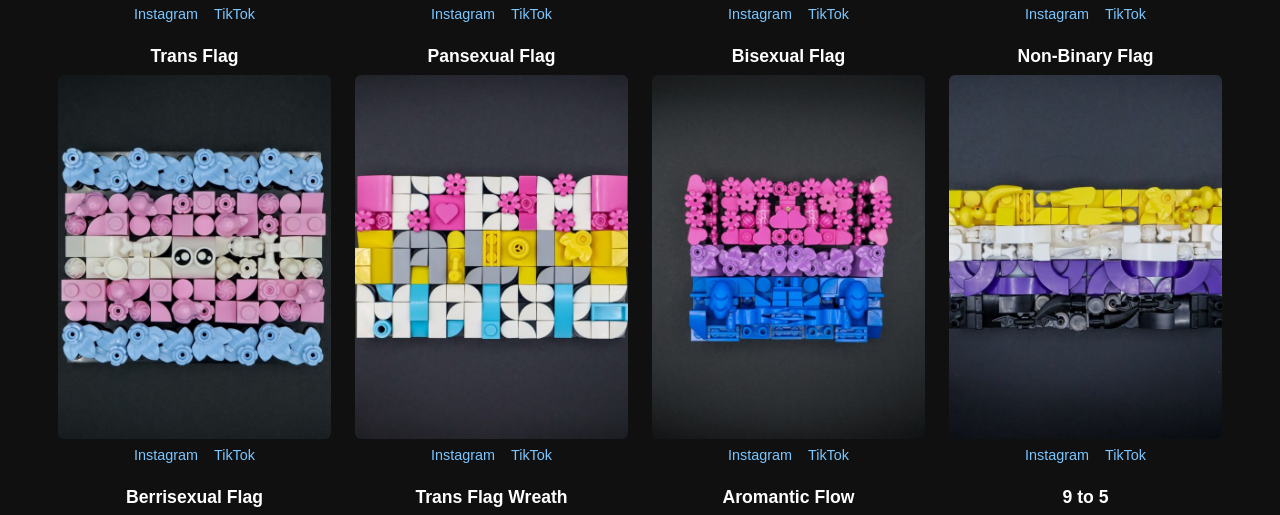
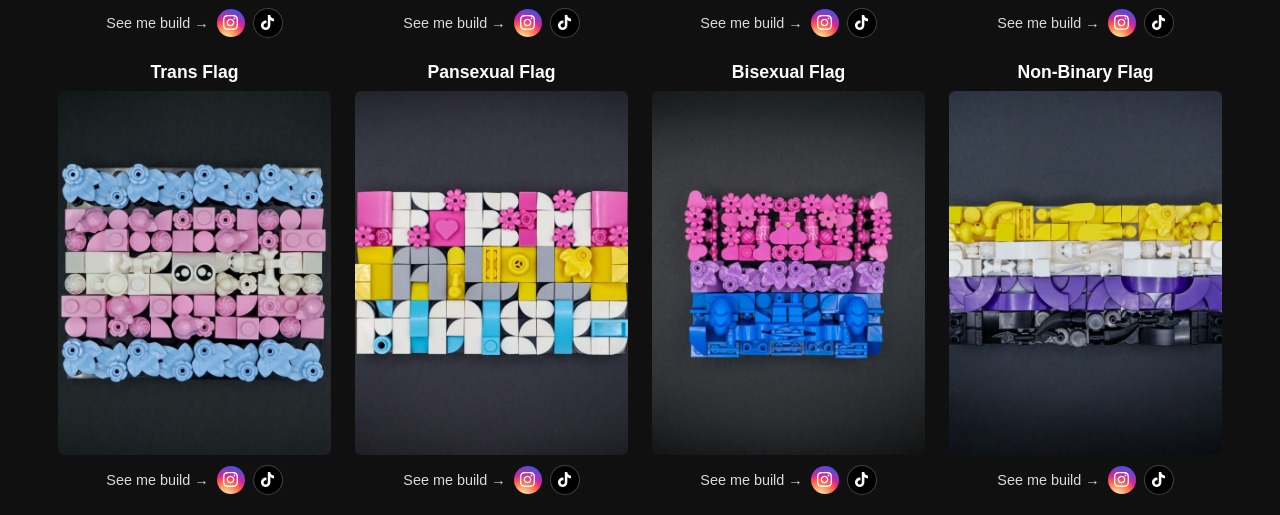
Before and after one commit to brirowe/Lego-Photography-Interactive-Portfolio, a Jekyll site: the page built from mosaics.md, in a window 1280 px wide. Shown: the part 573-1088 px from the top of the page. Built offline with Jekyll 4.4.1, drawn with Linux system fonts in a browser that asks for light colours; some web fonts are replaced; some of the changed text lies outside the part shown; grey boxes are pictures that could not be loaded.

Commit message:
Tik tok and insta logos

```diff
--- a/_sass/_mosaics.scss
+++ b/_sass/_mosaics.scss
@@ -22,16 +22,47 @@
     display: block;
     cursor: pointer;
   }
+}
 
-  .mosaic-link {
-    display: inline-block;
-    margin-top: 0.5rem;
-    color: $link-color;
-    font-size: 0.9em;
-  }
-}
 .mosaic-links {
   display: flex;
   justify-content: center;
-  gap: 1rem;
+  align-items: center;
+  gap: 8px;
+  margin-top: 0.6rem;
+
+  .mosaic-links-label {
+    font-size: 0.9em;
+    opacity: 0.85;
+  }
+
+  .mosaic-icon {
+    width: 28px;
+    height: 28px;
+    border-radius: 50%;
+    display: flex;
+    align-items: center;
+    justify-content: center;
+    color: #fff;
+    flex-shrink: 0;
+    transition: transform 0.2s ease;
+
+    svg {
+      width: 15px;
+      height: 15px;
+    }
+
+    &:hover {
+      transform: scale(1.15);
+    }
+  }
+
+  .instagram {
+    background: radial-gradient(circle at 30% 110%, #fdf497 0%, #fdf497 5%, #fd5949 45%, #d6249f 60%, #285AEB 90%);
+  }
+
+  .tiktok {
+    background: #000;
+    border: 1px solid rgba(255, 255, 255, 0.25);
+  }
 }
--- a/mosaics.md
+++ b/mosaics.md
@@ -17,8 +17,17 @@
     <img src="{{ site.baseurl }}/photos/mosaics/thumbs/{{ mosaic.file }}" alt="{{ mosaic.name }}" loading="lazy" onclick="showLightbox('{{ site.baseurl }}/photos/mosaics/{{ mosaic.file }}')">
     {% if mosaic.instagram_link or mosaic.tiktok_link %}
       <div class="mosaic-links">
-        {% if mosaic.instagram_link %}<a class="mosaic-link" href="{{ mosaic.instagram_link }}" target="_blank" rel="noopener">Instagram</a>{% endif %}
-        {% if mosaic.tiktok_link %}<a class="mosaic-link" href="{{ mosaic.tiktok_link }}" target="_blank" rel="noopener">TikTok</a>{% endif %}
+        <span class="mosaic-links-label">See me build &rarr;</span>
+        {% if mosaic.instagram_link %}
+          <a href="{{ mosaic.instagram_link }}" target="_blank" rel="noopener" class="mosaic-icon instagram" title="Watch on Instagram">
+            <svg viewBox="0 0 24 24" fill="currentColor" xmlns="http://www.w3.org/2000/svg"><path d="M12 2.163c3.204 0 3.584.012 4.85.07 3.252.148 4.771 1.691 4.919 4.919.058 1.265.069 1.645.069 4.849 0 3.205-.012 3.584-.069 4.849-.149 3.225-1.664 4.771-4.919 4.919-1.266.058-1.644.07-4.85.07-3.204 0-3.584-.012-4.849-.07-3.26-.149-4.771-1.699-4.919-4.92-.058-1.265-.07-1.644-.07-4.849 0-3.204.013-3.583.07-4.849.149-3.227 1.664-4.771 4.919-4.919 1.266-.057 1.645-.069 4.849-.069zm0-2.163c-3.259 0-3.667.014-4.947.072-4.358.2-6.78 2.618-6.98 6.98-.059 1.281-.073 1.689-.073 4.948 0 3.259.014 3.668.072 4.948.2 4.358 2.618 6.78 6.98 6.98 1.281.058 1.689.072 4.948.072 3.259 0 3.668-.014 4.948-.072 4.354-.2 6.782-2.618 6.98-6.98.059-1.28.073-1.689.073-4.948 0-3.259-.014-3.667-.072-4.947-.198-4.354-2.618-6.78-6.98-6.98-1.281-.059-1.69-.073-4.949-.073zm0 5.838c-3.403 0-6.162 2.759-6.162 6.162s2.759 6.163 6.162 6.163 6.162-2.759 6.162-6.163c0-3.403-2.759-6.162-6.162-6.162zm0 10.162c-2.209 0-4-1.79-4-4 0-2.209 1.791-4 4-4s4 1.791 4 4c0 2.21-1.791 4-4 4zm6.406-11.845c-.796 0-1.44.645-1.44 1.44s.644 1.44 1.44 1.44c.795 0 1.439-.645 1.439-1.44s-.644-1.44-1.439-1.44z"/></svg>
+          </a>
+        {% endif %}
+        {% if mosaic.tiktok_link %}
+          <a href="{{ mosaic.tiktok_link }}" target="_blank" rel="noopener" class="mosaic-icon tiktok" title="Watch on TikTok">
+            <svg viewBox="0 0 24 24" fill="currentColor" xmlns="http://www.w3.org/2000/svg"><path d="M12.525.02c1.31-.02 2.61-.01 3.91-.02.08 1.53.63 3.09 1.75 4.17 1.12 1.11 2.7 1.62 4.24 1.79v4.03c-1.44-.05-2.89-.35-4.2-.97-.57-.26-1.1-.59-1.62-.93-.01 2.92.01 5.84-.02 8.75-.08 1.4-.54 2.79-1.35 3.94-1.31 1.92-3.58 3.17-5.91 3.21-1.43.08-2.86-.31-4.08-1.03-2.02-1.19-3.44-3.37-3.65-5.71-.02-.5-.03-1-.01-1.49.18-1.9 1.12-3.72 2.58-4.96 1.66-1.44 3.98-2.13 6.15-1.72.02 1.48-.04 2.96-.04 4.44-.99-.32-2.15-.23-3.02.37-.63.41-1.11 1.04-1.36 1.75-.21.51-.15 1.07-.14 1.61.24 1.64 1.82 3.02 3.5 2.87 1.12-.01 2.19-.66 2.77-1.61.19-.33.4-.67.41-1.06.1-1.79.06-3.57.07-5.36.01-4.03-.01-8.05.02-12.07z"/></svg>
+          </a>
+        {% endif %}
       </div>
     {% endif %}
   </div>
```
